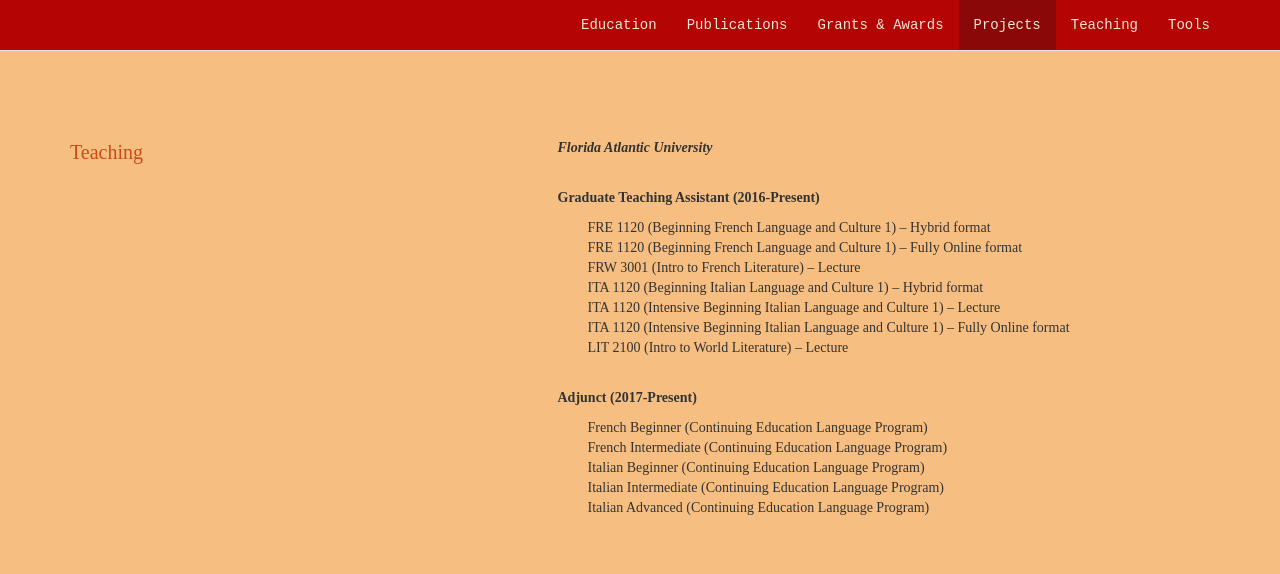
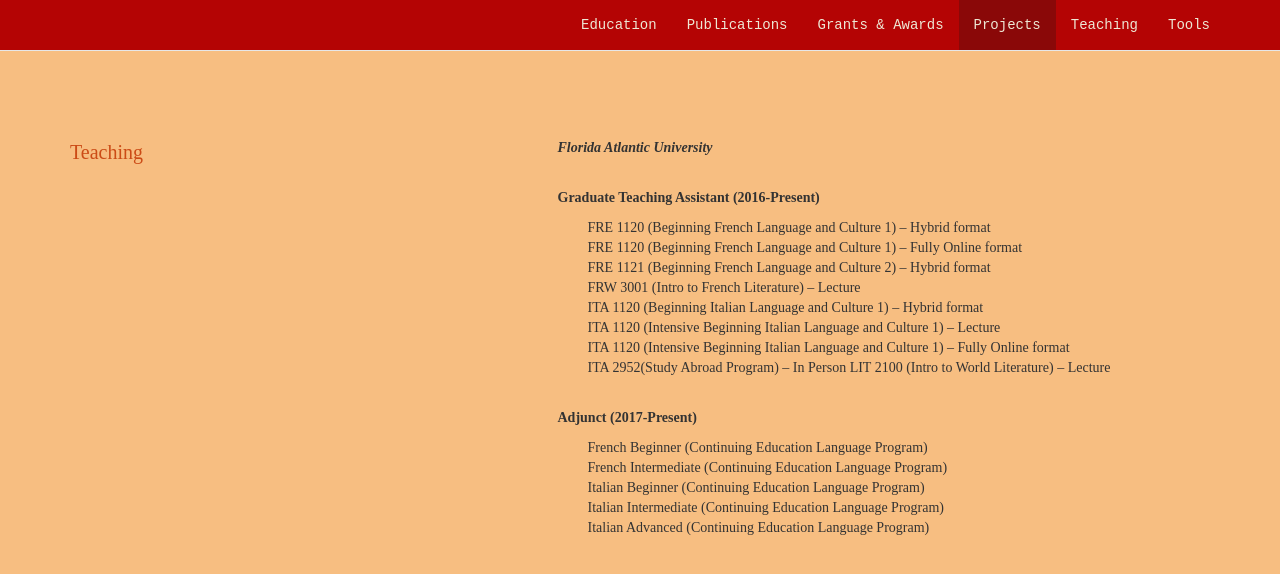
Before and after one commit to vivianapezzullo/nolauren.github.io, a Jekyll site: the page index.html, which Jekyll copies as it is, in a window 1280 px wide and 900 px high, scrolled down 4472 px. Shown: the top 574 px of the window. Built offline with Jekyll 4.4.1, drawn with Linux system fonts in a browser that asks for light colours; nearby versions of some CDN libraries; some of the changed text lies outside the part shown.

Commit message:
Update index.html

```diff
--- a/index.html
+++ b/index.html
@@ -131,6 +131,7 @@
                 <div class="col-sm-1"></div>
                 <div class="col-sm-7">
                     <p class="text-left" style="margin-bottom:30px;"><b>Florida Atlantic University</b>, Ph.D., Comparative Studies, May 2020 (expected) <p>
+                                        <p class="text-left" style="margin-bottom:30px; margin-left:30px;"> Supervisor: Dr. Marcella Munson, Associate Professor of French and Comparative Literature and Chair of the Department of Languages, Linguistics and Comparative Literature. <br>
                     <p class="text-left" style="margin-bottom:30px;"><b>University of Naples "Federico II"</b>, M.A.,  Philology with Honor, October 2014</p>
                     <p class="text-left" style="margin-bottom:30px; margin-left:30px;">
                     Master Thesis (Tesi magistrale) in English Literature: “The Influence of Honoré de Balzac on Henry James’ Short Stories.” <br>
@@ -245,10 +246,12 @@
 
 FRE 1120 (Beginning French Language and Culture 1) – Hybrid format <br>
 FRE 1120 (Beginning French Language and Culture 1) – Fully Online format <br>
+FRE 1121 (Beginning French Language and Culture 2) – Hybrid format <br>
 FRW 3001 (Intro to French Literature) – Lecture <br>
 ITA 1120 (Beginning Italian Language and Culture 1) – Hybrid format <br>
 ITA 1120 (Intensive Beginning Italian Language and Culture 1) – Lecture <br>
 ITA 1120 (Intensive Beginning Italian Language and Culture 1) – Fully Online format <br>
+    ITA 2952(Study Abroad Program) – In Person
 LIT 2100 (Intro to World Literature) – Lecture </p>
 
                     <p class="text-left"><b>Adjunct (2017-Present)</b></p>
```
